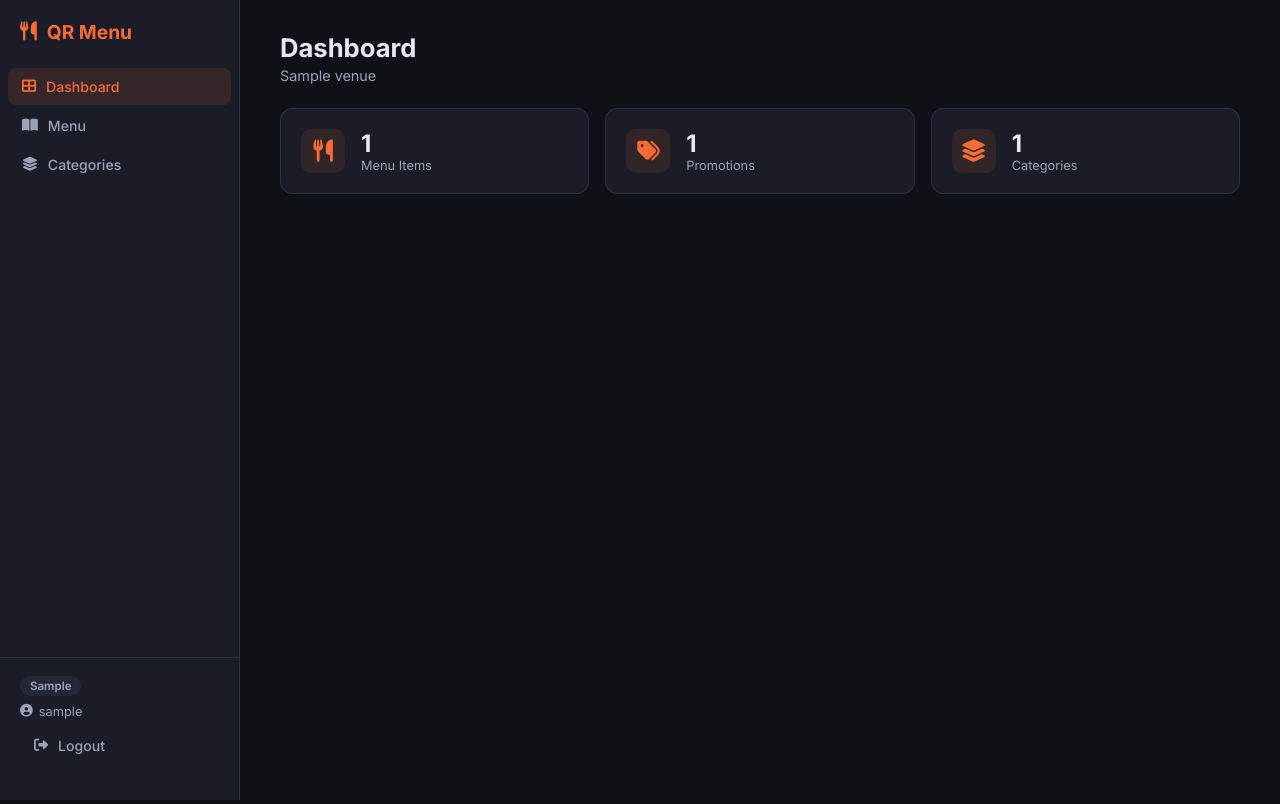
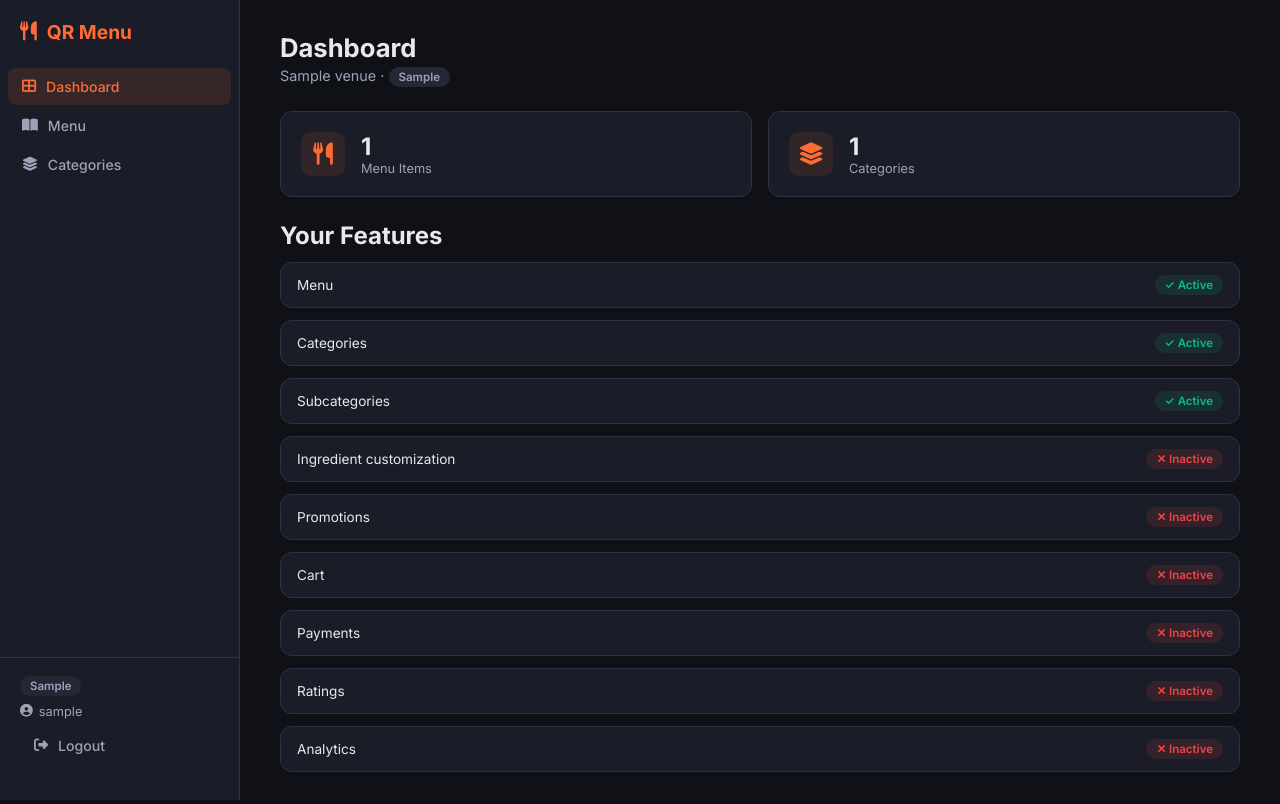
Before and after one commit to untitledyet/QR_Menu, a Flask app: page /backoffice/ in a window 1280 px wide. Run offline with Flask 3, Linux system fonts and the light colour scheme; the visitor is signed in with stand-in values (Sample User, id 1); tables that the repository leaves empty hold one stand-in row (values such as "Sample post").

Commit message:
Plan auto-toggle features, feature-gated backoffice UI, venue dashboard

```diff
--- a/app/routes/backoffice_routes.py
+++ b/app/routes/backoffice_routes.py
@@ -1,4 +1,5 @@
 import os
+import json
 from functools import wraps
 from werkzeug.utils import secure_filename
 from flask import Blueprint, render_template, request, redirect, url_for, session, flash, jsonify, current_app
@@ -156,7 +157,8 @@ def venue_features(venue_id):
 
     return render_template('backoffice/super_venue_features.html', admin=admin, venue=venue,
                            features=features, plan_defaults=plan_defaults, overrides=overrides,
-                           feature_list=FEATURE_LIST, plans=list(PLAN_FEATURES.keys()))
+                           feature_list=FEATURE_LIST, plans=list(PLAN_FEATURES.keys()),
+                           plan_features_json=json.dumps(PLAN_FEATURES))
 
 
 @bo_bp.route('/venues/<int:venue_id>/toggle-active', methods=['POST'])
--- a/app/templates/backoffice/dashboard.html
+++ b/app/templates/backoffice/dashboard.html
@@ -3,27 +3,9 @@
 {% block content %}
 <div class="bo-header">
     <h1>Dashboard</h1>
-    <p class="bo-header__sub">{% if admin.is_super %}Super Admin{% else %}{{ venue.name }}{% endif %}</p>
+    <p class="bo-header__sub">{{ venue.name }} · <span class="bo-badge bo-badge--plan-{{ venue.plan }}">{{ venue.plan_display }}</span></p>
 </div>
 
-{% if admin.is_super %}
-<div class="bo-section">
-    <h2 class="bo-section__title">Venues</h2>
-    <div class="bo-card-grid">
-        {% for v in venues %}
-        <div class="bo-card">
-            <div class="bo-card__icon"><i class="fas fa-store"></i></div>
-            <div class="bo-card__body">
-                <h3>{{ v.name }}</h3>
-                <span class="bo-badge {{ 'bo-badge--green' if v.is_active else 'bo-badge--red' }}">
-                    {{ 'Active' if v.is_active else 'Inactive' }}
-                </span>
-            </div>
-        </div>
-        {% endfor %}
-    </div>
-</div>
-{% else %}
 <div class="bo-stats">
     <div class="bo-stat-card">
         <div class="bo-stat-card__icon"><i class="fas fa-utensils"></i></div>
@@ -33,28 +15,44 @@
         </div>
     </div>
     <div class="bo-stat-card">
+        <div class="bo-stat-card__icon"><i class="fas fa-layer-group"></i></div>
+        <div class="bo-stat-card__body">
+            <div class="bo-stat-card__value" id="stat-cats">—</div>
+            <div class="bo-stat-card__label">Categories</div>
+        </div>
+    </div>
+    {% if features.get('promotions') %}
+    <div class="bo-stat-card">
         <div class="bo-stat-card__icon"><i class="fas fa-tags"></i></div>
         <div class="bo-stat-card__body">
             <div class="bo-stat-card__value" id="stat-promos">—</div>
             <div class="bo-stat-card__label">Promotions</div>
         </div>
     </div>
-    <div class="bo-stat-card">
-        <div class="bo-stat-card__icon"><i class="fas fa-layer-group"></i></div>
-        <div class="bo-stat-card__body">
-            <div class="bo-stat-card__value" id="stat-cats">—</div>
-            <div class="bo-stat-card__label">Categories</div>
-        </div>
+    {% endif %}
+</div>
+
+<!-- Quick feature overview -->
+<h2 style="margin:24px 0 12px;">Your Features</h2>
+<div class="bo-settings-grid">
+    {% for key, val in features.items() %}
+    <div class="bo-setting-card" style="padding:12px 16px;">
+        <span style="font-size:.85rem;">{{ key|replace('_',' ')|capitalize }}</span>
+        <span class="bo-badge {{ 'bo-badge--green' if val else 'bo-badge--red' }}" style="margin-left:auto;">
+            {{ '✓ Active' if val else '✕ Inactive' }}
+        </span>
     </div>
+    {% endfor %}
 </div>
+
 <script>
 document.addEventListener('DOMContentLoaded', function() {
     fetch('/backoffice/api/stats').then(r=>r.json()).then(d => {
-        document.getElementById('stat-items').textContent = d.items;
-        document.getElementById('stat-promos').textContent = d.promos;
-        document.getElementById('stat-cats').textContent = d.categories;
+        var el;
+        el = document.getElementById('stat-items'); if(el) el.textContent = d.items;
+        el = document.getElementById('stat-promos'); if(el) el.textContent = d.promos;
+        el = document.getElementById('stat-cats'); if(el) el.textContent = d.categories;
     }).catch(() => {});
 });
 </script>
-{% endif %}
 {% endblock %}
--- a/app/templates/backoffice/item_form.html
+++ b/app/templates/backoffice/item_form.html
@@ -67,12 +67,14 @@
                 </select>
             </div>
 
+            {% if features.get('ingredient_customization', False) %}
             <div class="bo-form-group">
                 <label class="bo-checkbox-label">
                     <input type="checkbox" name="allow_customization" {{ 'checked' if not item or item.allow_customization }}>
                     <span>Allow ingredient customization</span>
                 </label>
             </div>
+            {% endif %}
 
             <div class="bo-form-actions">
                 <a href="{{ url_for('bo_bp.menu_list') }}" class="bo-btn bo-btn--ghost">Cancel</a>
```
Also changed, not shown: app/templates/backoffice/menu.html (+11 -1 lines), app/templates/backoffice/super_venue_features.html (+33 -9 lines), 1 other file.
